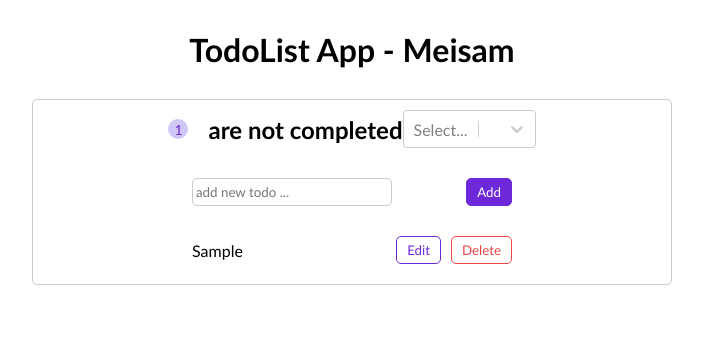
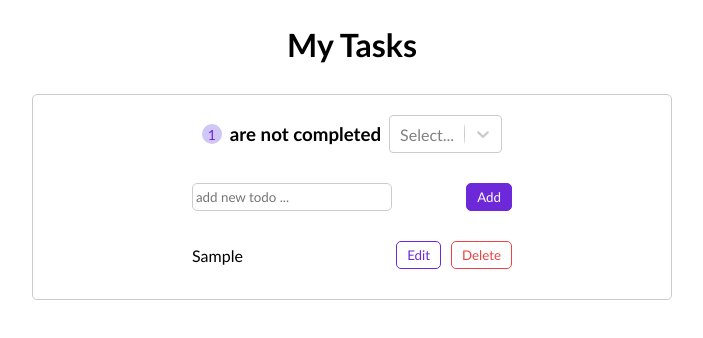
Before and after one commit to meisam-msr/todo-list, a React (Create React App) app: page / in a window 1280 px wide. Both pictures are taken after typing "Sample" into the empty fields and a click on the button "Add". Shown: the top 338 px of the page, without its empty margins (288-991 px from the left). Built offline with nearby package versions, Linux system fonts and the light colour scheme.

Commit message:
add responsive styles

```diff
--- a/src/App.css
+++ b/src/App.css
@@ -1,10 +1,10 @@
 .App {
-  /* width: 100vw; */
+  width: 100%;
   display: flex;
   flex-direction: column;
   align-items: center;
   margin-top: 20px;
-  padding: 10px;
+  padding: 5px;
 }
 .App h1 {
   margin-bottom: 30px;
@@ -14,17 +14,23 @@
   flex-direction: column;
   align-items: center;
   justify-content: center;
-  width: 40rem;
+  /* width: 40rem; */
   background-color: #fff;
   border: 1px solid #ccc;
   border-radius: 5px;
   padding: 10px;
 }
+.todosContainer{
+  width: 100%;
+  display: flex;
+  flex-direction: column;
+  align-items: center;
+}
 .todo {
   display: flex;
+  width: 100%;
   justify-content: space-between;
   align-items: center;
-  width: 20rem;
   margin: 10px 0;
 }
 .todoText {
@@ -39,7 +45,6 @@ input {
   border: 1px solid #ccc;
   border-radius: 5px;
   padding: 5px 3px;
-  width: 200px;
 }
 input:focus {
   border: 2px solid #6d28d9;
@@ -74,13 +79,13 @@ input:focus {
   background-color: #a76dff;
 }
 header {
+  font-size: 12px;
   display: flex;
   align-items: center;
+  gap: 0.5rem;
   margin-bottom: 30px;
 }
 header span {
-  margin-right: 20px;
-  display: inline-block;
   width: 20px;
   font-size: 14px;
   height: 20px;
@@ -91,3 +96,18 @@ header span {
   justify-content: center;
   align-items: center;
 }
+@media screen and (min-width: 641px) {
+  header {
+    font-size: medium;
+  }
+  .container {
+    padding: 20px;
+    width: 40rem;
+  }
+  input {
+    width: 200px;
+  }
+  .todo{
+    width: 20rem;
+  }
+}
--- a/src/App.js
+++ b/src/App.js
@@ -4,7 +4,7 @@ import TodoApp from "./components/TodoApp";
 function App() {
   return (
     <div className="App">
-      <h1>TodoList App - Meisam</h1>
+      <h1>My Tasks</h1>
       <TodoApp />
     </div>
   );
--- a/src/components/NavBar.js
+++ b/src/components/NavBar.js
@@ -7,11 +7,11 @@ const options = [
 ];
 
 const NavBar = ({ unCompletedTodos, onChange, selectedOption }) => {
-  if (!unCompletedTodos) return <h2>set your today todos !</h2>;
+  if (!unCompletedTodos) return <h3>set your today todos !</h3>;
 
   return (
     <header>
-      <span> {unCompletedTodos}</span> <h2> are not completed </h2>
+      <span> {unCompletedTodos}</span> <h3> are not completed </h3>
       <Select onChange={onChange} value={selectedOption} options={options} />
       {/* <select onChange={onSelect} value={status}>
         <option value="All">All</option>
--- a/src/components/TodoList.js
+++ b/src/components/TodoList.js
@@ -27,7 +27,7 @@ const TodoList = ({ todos, onComplete, onDelete, onUpdate }) => {
   };
 
   return (
-    <div>
+    <div className="todosContainer">
       {edit.id ? <TodoForm submitTodo={editTodo} edit={edit} /> : renderTodos()}
     </div>
   );
```
